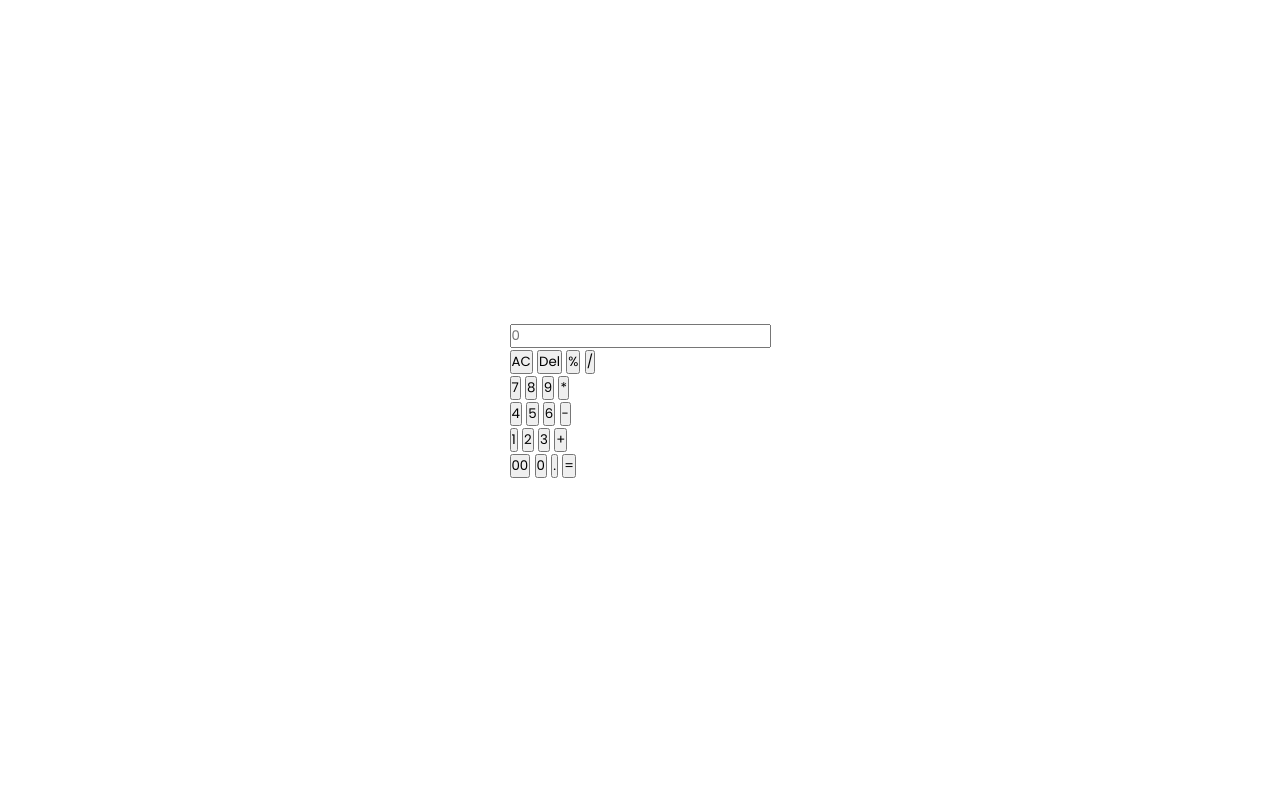
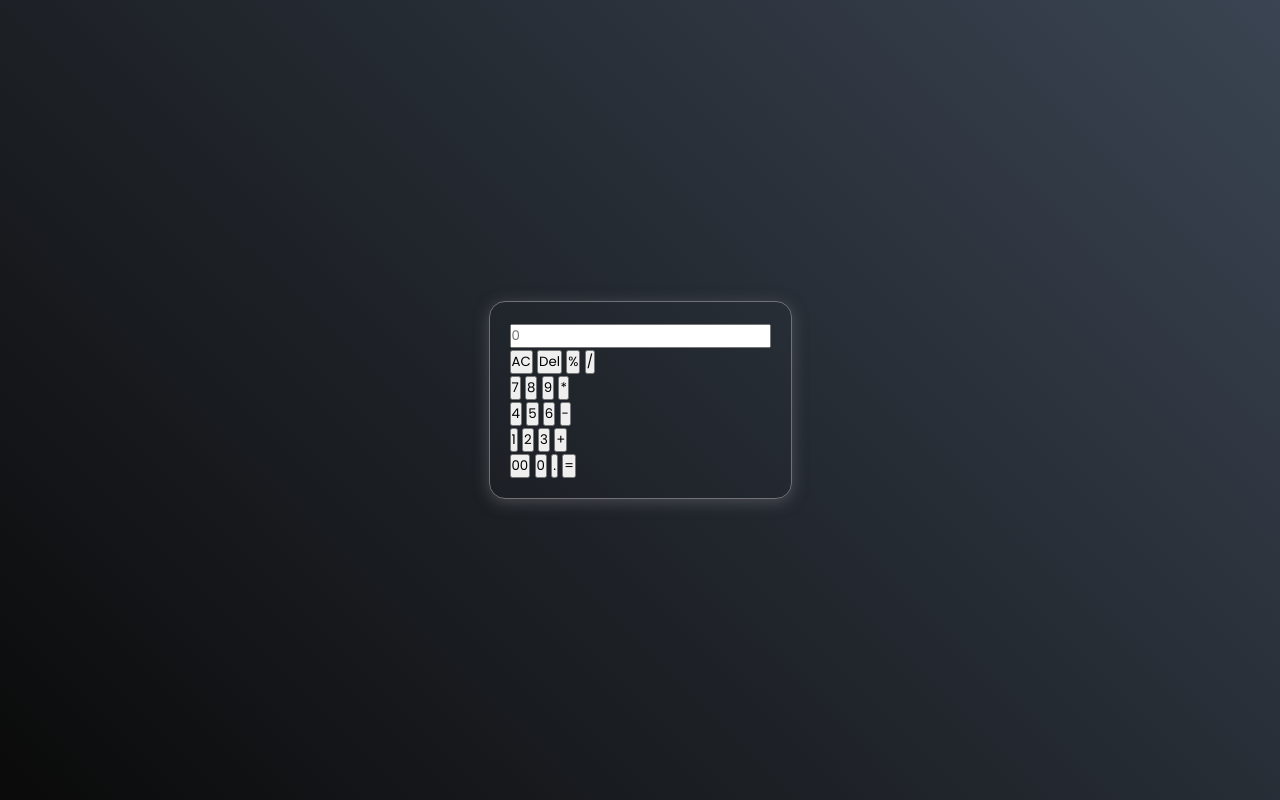
Before and after one commit to Tuan-1204/Calculator, a plain HTML site: page index.html in a window 1280 px wide. Drawn offline with Linux system fonts and the light colour scheme.

Commit message:
docs : xay dung css khung  may tinh

```diff
--- a/style.css
+++ b/style.css
@@ -15,5 +15,14 @@ body {
   display: flex;
   justify-content: center;
   align-items: center;
-  background: linear-gradient(45deg);
+  /* tạo bóng đổ cho nền máy tính  */
+  background: linear-gradient(45deg, #0a0a0a, #3a4452);
 }
+
+.calculator {
+  border: 1px solid #717177;
+  padding: 20px;
+  border-radius: 16px;
+  background: transparent;
+  box-shadow: 0 3px 15px rgba(113, 115, 119, 0.5);
+}
```
